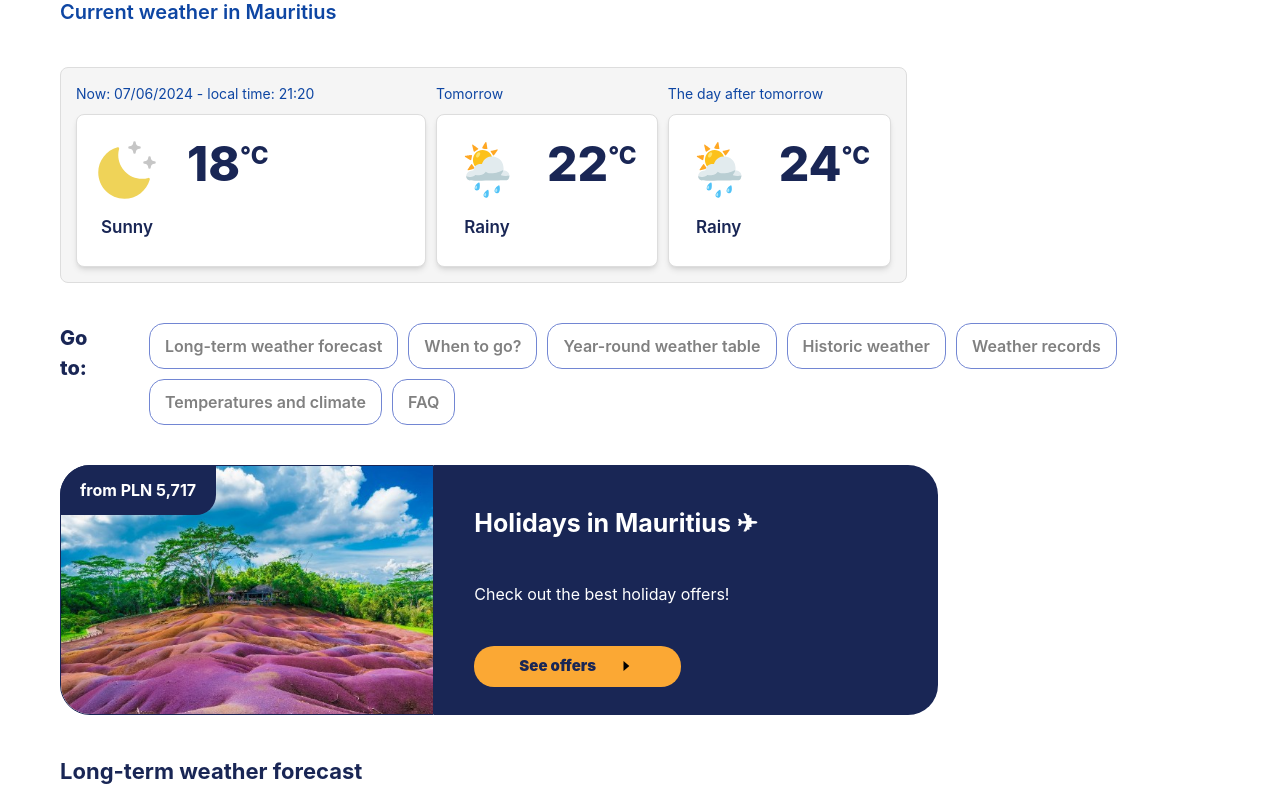
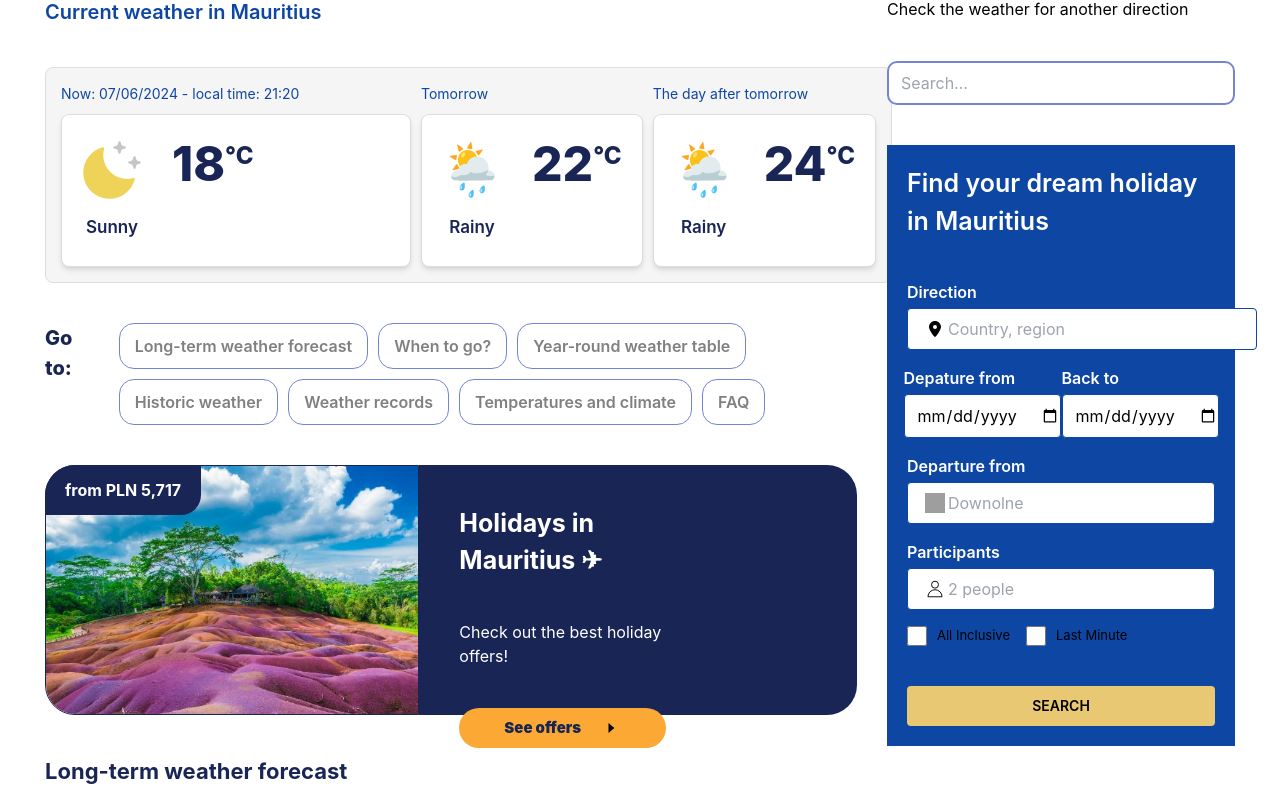
Before and after one commit to Daniel-Musunza/weather, a React (Create React App) app: page / in a window 1280 px wide. Shown: the part 532-1340 px from the top of the page. Built offline with nearby package versions, Linux system fonts and the light colour scheme; grey boxes are pictures that could not be loaded.

Commit message:
added a search form

```diff
--- a/src/components/Home.jsx
+++ b/src/components/Home.jsx
@@ -3,6 +3,7 @@ import NavBar from './NavBar'
 import icons from '../utils/icons'
 import SearchBar from './SearchBar'
 import WeatherDisplay from './WeatherDisplay'
+import SearchForm from './SearchForm'
 
 const Home = () => {
   return (
@@ -24,8 +25,9 @@ const Home = () => {
           <p className='bg-[#11009E] px-[20px] py-[5px] text-white text-[13px] font-[800] rounded-[8px]'>MAURITIUS</p>
         </div>
       </div>
-      <div className="padding-x flex flex-col mt-[40px]">
+      <div className="padding-x flex flex-row justify-center gap-[30px]  mt-[40px] w-[100%]">
         <WeatherDisplay/>
+        <SearchForm/>
       </div>
     </div>
     </>
--- /dev/null
+++ b/src/components/SearchForm.jsx
@@ -0,0 +1,114 @@
+import React from 'react'
+import icons from '../utils/icons'
+
+const SearchForm = () => {
+  return (
+    <div className="flex flex-col sticky w-[30%] ">
+        <div className="flex flex-col gap-[40px]">
+            <p>Check the weather for another direction</p>
+
+            <input
+                type="text"
+                className="w-full pl-3 pr-10 py-2 border-[2px] border-[#7286D3] focus:outline-none rounded-[10px]"
+                placeholder="Search..."
+            />
+            <form action=""
+            className='bg-darkBlue p-[20px] flex flex-col gap-[40px] '
+            >
+                <div className="flex flex-row justify-center items-center">
+                    <h1 className=' text-white text-[25px] font-[600]'>Find your dream holiday in Mauritius</h1>
+                </div>
+                <div className="flex flex-col  gap-4">
+                    <div className="flex flex-col gap-1">
+                        <label htmlFor="" className='text-white font-[600] '>Direction</label>
+                        <div className="relative w-full">
+                        <input
+                            type="text"
+                            className="w-[350px] pr-3 pl-10 py-2 border border-darkBlue focus:outline-none rounded"
+                            placeholder="Country, region"
+                        />
+                        <div className="absolute inset-y-0 left-0 flex items-center pl-3">
+                            <div className="flex items-center justify-center w-8 h-8">
+                            <span className='text-black'>{icons.location}</span>
+                            </div>
+                        </div>
+                        </div>
+                    </div>
+                    <div className="flex flex-row items-center justify-center gap-[1px]">
+                        <div className="flex flex-col gap-1 w-[100%]">
+                            <label htmlFor="" className='text-white font-[600] '>Depature from</label>
+                            <input type="date" name="" id=""
+                                className="w-full pl-3 py-2 border border-darkBlue focus:outline-none rounded"
+                            />
+                        </div>
+                        <div className="flex flex-col gap-1 w-[100%]">
+                            <label htmlFor="" className='text-white font-[600] '>Back to</label>
+                            <input type="date" name="" id=""
+                                className="w-full pl-3 py-2 border border-darkBlue focus:outline-none rounded"
+                            />
+                        </div>
+                    </div>
+                    <div className="flex flex-col gap-1">
+                        <label htmlFor="" className='text-white font-[600] '>Departure from</label>
+                        <div className="relative w-full">
+                        <input
+                            type="text"
+                            className="w-full pl-10 pr-3 py-2 border border-darkBlue focus:outline-none rounded"
+                            placeholder="Downolne"
+                        />
+                        <div className="absolute inset-y-0 left-0 flex items-center pl-3">
+                            <div className="flex items-center justify-center w-8 h-8">
+                            <img src="../../images/icons/plane.svg" alt=""
+                                className='h-5 w-5'
+                            />
+                            </div>
+                        </div>
+                        </div>
+                    </div>
+                    <div className="flex flex-col gap-1">
+                        <label htmlFor="" className='text-white font-[600] '>Participants</label>
+                        <div className="relative w-full">
+                        <input
+                            type="text"
+                            className="w-full pr-3 pl-10 py-2 border border-darkBlue focus:outline-none rounded"
+                            placeholder="2 people"
+                        />
+                        <div className="absolute inset-y-0 left-0 flex items-center pl-3">
+                            <div className="flex items-center justify-center w-8 h-8">
+                            <img src="../../images/icons/person-male.svg" alt=""
+                                className='h-5 w-5'
+                            />
+                            </div>
+                        </div>
+                        </div>
+                    </div>
+                    <div className="flex flex-row items-center gap-4">
+                        <div className="flex flex-row items-center gap-[10px]">
+                            <input type="checkbox" name="" id=""
+                            className='h-[20px] w-[20px]'
+                            />
+                            <label htmlFor="" className='text-[13px]'>All Inclusive</label>
+                        </div>
+                        <div className="flex flex-row items-center gap-[10px]">
+                            <input type="checkbox" name="" id=""
+                            className='h-[20px] w-[20px]'
+                            />
+                            <label htmlFor="" className='text-[13px]'>Last Minute</label>
+                        </div>
+                    </div>
+                    <div className="flex flex-row items-center mt-6 ">
+                        <button
+                        className='w-[100%] bg-[#E8C872] text-sm font-semibold px-[55px] py-[10px] rounded'
+                        >SEARCH</button>
+                    </div>
+                </div>
+            </form>
+            <div className="flex flex-col gap-[20px]">
+                <div className="flex flex-row justify-center px-[15px] py-[10px]"></div>
+            </div>
+        </div>
+    </div>
+  )
+}
+
+export default SearchForm
--- a/src/components/WeatherDisplay.jsx
+++ b/src/components/WeatherDisplay.jsx
@@ -95,7 +95,7 @@ const WeatherDisplay = () => {
     };
 
   return (
-    <div className="flex flex-col gap-[40px] pb-[200px]">
+    <div className="flex flex-col gap-[40px] pb-[200px] w-[70%]">
         <div className="">
             <h2 className='text-[20px] font-[600] text-darkBlue'>Current weather in Mauritius</h2>
         </div>
```
Also changed, not shown: public/images/icons/all-inclusive.svg (added).
